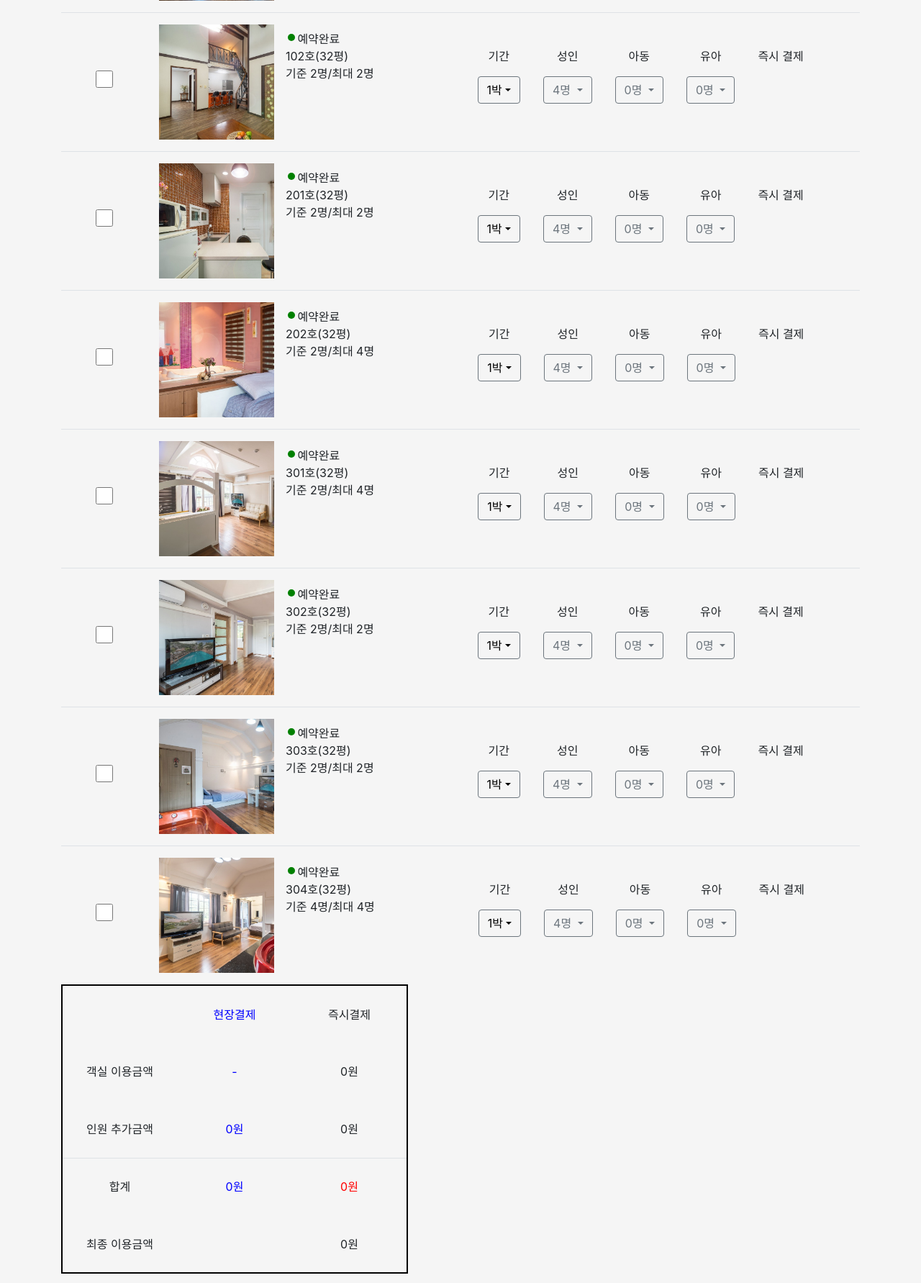
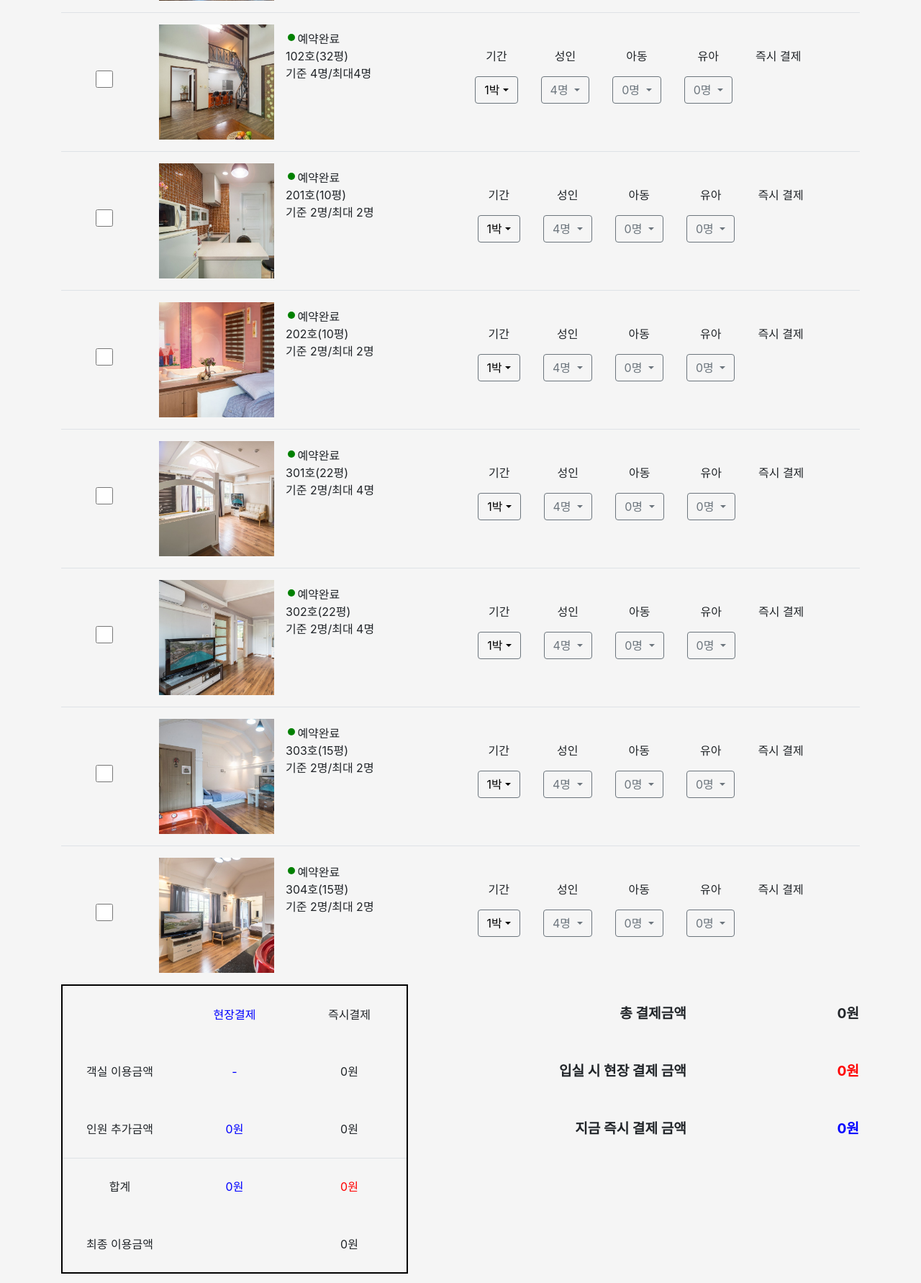
Before and after one commit to Minsoo483/pensionpage, a Django app: page /index/reserve/ in a window 1280 px wide. Shown: the part 704-2487 px from the top of the page at 72% size. Run offline with Django 3.2, Linux system fonts and the light colour scheme; data that the repository does not hold is empty; some libraries are stand-ins or nearby versions.

Commit message:
예약 페이지 추가

```diff
--- a/templates/index/reserve.html
+++ b/templates/index/reserve.html
@@ -19,6 +19,9 @@
     .paywindow tr td{ width:10rem;height:5rem;}
     .paywindow tr td:nth-of-type(2){ color:blue }
     .result {color:red}
+    .resultwindow {border-style:none}
+    .resultwindow tr td{ width:15rem ; text-align:right; height:5rem ; font-weight:bold;font-size:1.2rem}
+
 <!-- CSS는 따로 빼지 마시고 이쪽에 따로 작성하셔도 됩니다. -->
 {% endblock %}
 <!-- CSS 끝 -->
@@ -172,7 +175,7 @@
             <div class="pt-4" style="padding-right:8rem">
                 <div class="circle reservate d-inline-block"></div>예약완료
                 <div>102호(32평)</div>
-                <div>기준 2명/최대 2명</div>
+                <div>기준 4명/최대4명</div>
                 <div class="price2"></div>
             </div>
             <div class="mt-5">
@@ -241,7 +244,7 @@
             <div class="m-3" style="width:10rem ;height:10rem;background:url({% static 'reImg/201호.jpg'%}) no-repeat; background-size:auto 100%"></div>
             <div class="pt-4" style="padding-right:8rem">
                 <div class="circle reservate d-inline-block"></div>예약완료
-                <div>201호(32평)</div>
+                <div>201호(10평)</div>
                 <div>기준 2명/최대 2명</div>
                 <div class="price2"></div>
             </div>
@@ -311,8 +314,8 @@
             <div class="m-3" style="width:10rem ;height:10rem;background:url({% static 'reImg/202호.jpg'%}) no-repeat; background-size:auto 100%"></div>
             <div class="pt-4" style="padding-right:8rem">
                 <div class="circle reservate d-inline-block"></div>예약완료
-                <div>202호(32평)</div>
-                <div>기준 2명/최대 4명</div>
+                <div>202호(10평)</div>
+                <div>기준 2명/최대 2명</div>
                 <div class="price2"></div>
             </div>
             <div class="mt-5">
@@ -381,7 +384,7 @@
             <div class="m-3" style="width:10rem ;height:10rem;background:url({% static 'reImg/301호.jpg'%}) no-repeat; background-size:auto 100%"></div>
             <div class="pt-4" style="padding-right:8rem">
                 <div class="circle reservate d-inline-block"></div>예약완료
-                <div>301호(32평)</div>
+                <div>301호(22평)</div>
                 <div>기준 2명/최대 4명</div>
                 <div class="price2"></div>
             </div>
@@ -451,8 +454,8 @@
             <div class="m-3" style="width:10rem ;height:10rem;background:url({% static 'reImg/302호.jpg'%}) no-repeat; background-size:auto 100%"></div>
             <div class="pt-4" style="padding-right:8rem">
                 <div class="circle reservate d-inline-block"></div>예약완료
-                <div>302호(32평)</div>
-                <div>기준 2명/최대 2명</div>
+                <div>302호(22평)</div>
+                <div>기준 2명/최대 4명</div>
                 <div class="price2"></div>
             </div>
             <div class="mt-5">
@@ -521,7 +524,7 @@
             <div class="m-3" style="width:10rem ;height:10rem;background:url({% static 'reImg/303호.jpg'%}) no-repeat; background-size:auto 100%"></div>
             <div class="pt-4" style="padding-right:8rem">
                 <div class="circle reservate d-inline-block"></div>예약완료
-                <div>303호(32평)</div>
+                <div>303호(15평)</div>
                 <div>기준 2명/최대 2명</div>
                 <div class="price2"></div>
             </div>
@@ -591,8 +594,8 @@
             <div class="m-3" style="width:10rem ;height:10rem;background:url({% static 'reImg/304호.jpg'%}) no-repeat; background-size:auto 100%"></div>
             <div class="pt-4" style="padding-right:8rem">
                 <div class="circle reservate d-inline-block"></div>예약완료
-                <div>304호(32평)</div>
-                <div>기준 4명/최대 4명</div>
+                <div>304호(15평)</div>
+                <div>기준 2명/최대 2명</div>
                 <div class="price2"></div>
             </div>
             <div class="mt-5">
@@ -656,7 +659,8 @@
                 <div class="h5 price"></div>
             </div>
         </div>
-        <div>
+        <div class="row">
+            <div class="col-6">
                 <table class="paywindow text-center">
                     <tr>
                         <td></td>
@@ -684,6 +688,23 @@
                         <td class="sum">0원</td>
                     </tr>
                 </table>
+            </div>
+            <div class="col-6">
+                <table class="float-right resultwindow">
+                    <tr>
+                        <td>총 결제금액</td>
+                        <td class="roompay">0원</td>
+                    </tr>
+                    <tr>
+                        <td>입실 시 현장 결제 금액</td>
+                        <td style="color:red">0원</td>
+                    </tr>
+                    <tr>
+                        <td>지금 즉시 결제 금액</td>
+                        <td class="result" style="color:blue">0원</td>
+                    </tr>
+                </table>
+            </div>
         </div>
     </div>
 <form method="get" action="{% url 'index:reserve' %}" id="time">
```
Lines whose indentation alone changed are shown as unchanged.
